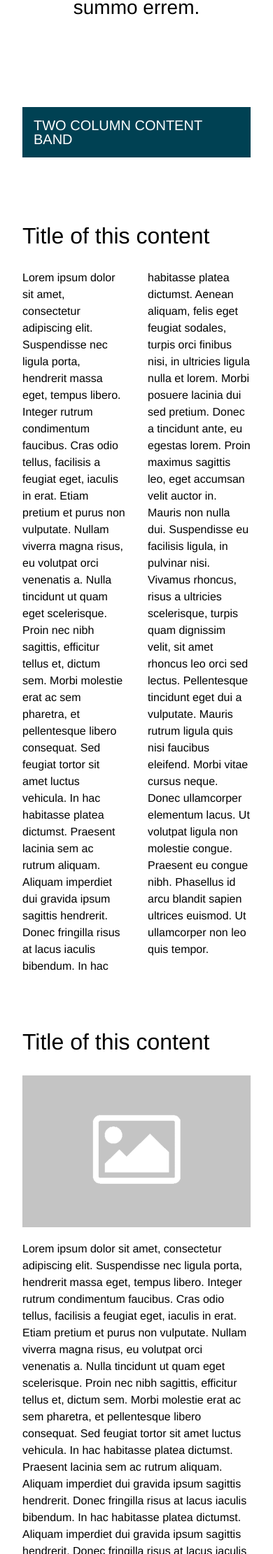
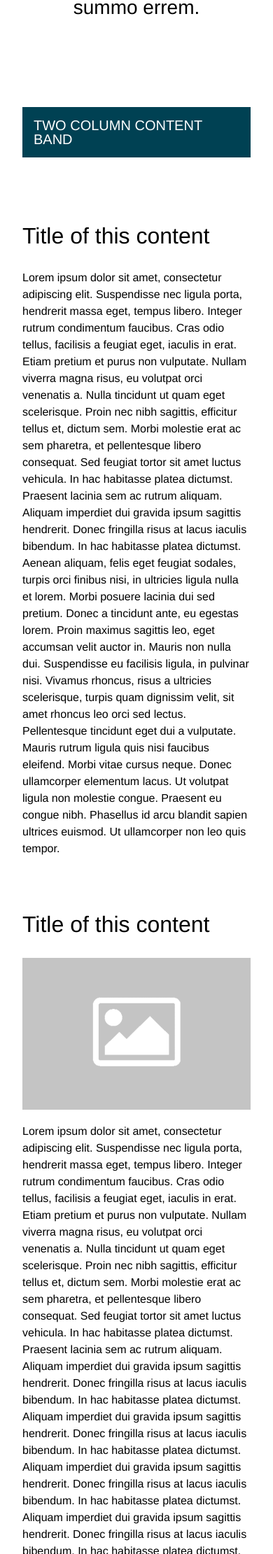
Before and after one commit to rhmwes/community-theme, a Jekyll site: the page built from components.md, in a window 390 px wide. Shown: the part 4179-6400 px from the top of the page at 70% size. Built offline with Jekyll 4.4.1, drawn with Linux system fonts in a browser that asks for light colours; nearby versions of some CDN libraries.

Commit message:
Mobile fix for two-column-content-band

```diff
--- a/_sass/core/includes/two-column-content-band.scss
+++ b/_sass/core/includes/two-column-content-band.scss
@@ -11,4 +11,15 @@
   .img-content {
     margin: 0;
   }
+  @media screen and (max-width: $breakpoint-m) {
+    .two-columns {
+      width: 100%;
+      -moz-column-count: 1;
+      -moz-column-gap: 1rem;
+      -webkit-column-count: 1;
+      -webkit-column-gap: 1rem;
+      column-count: 1;
+      column-gap: 1rem;
+    }
+  }
 }
```
